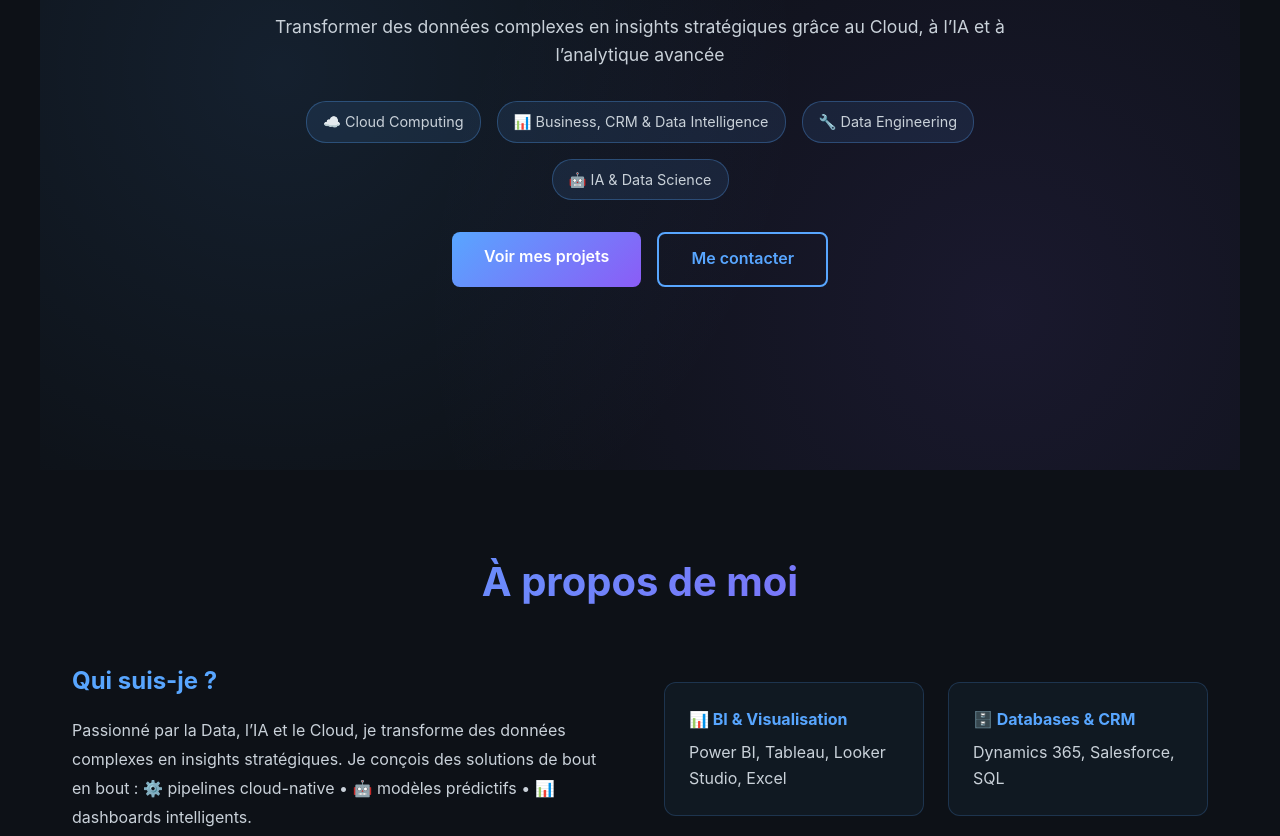
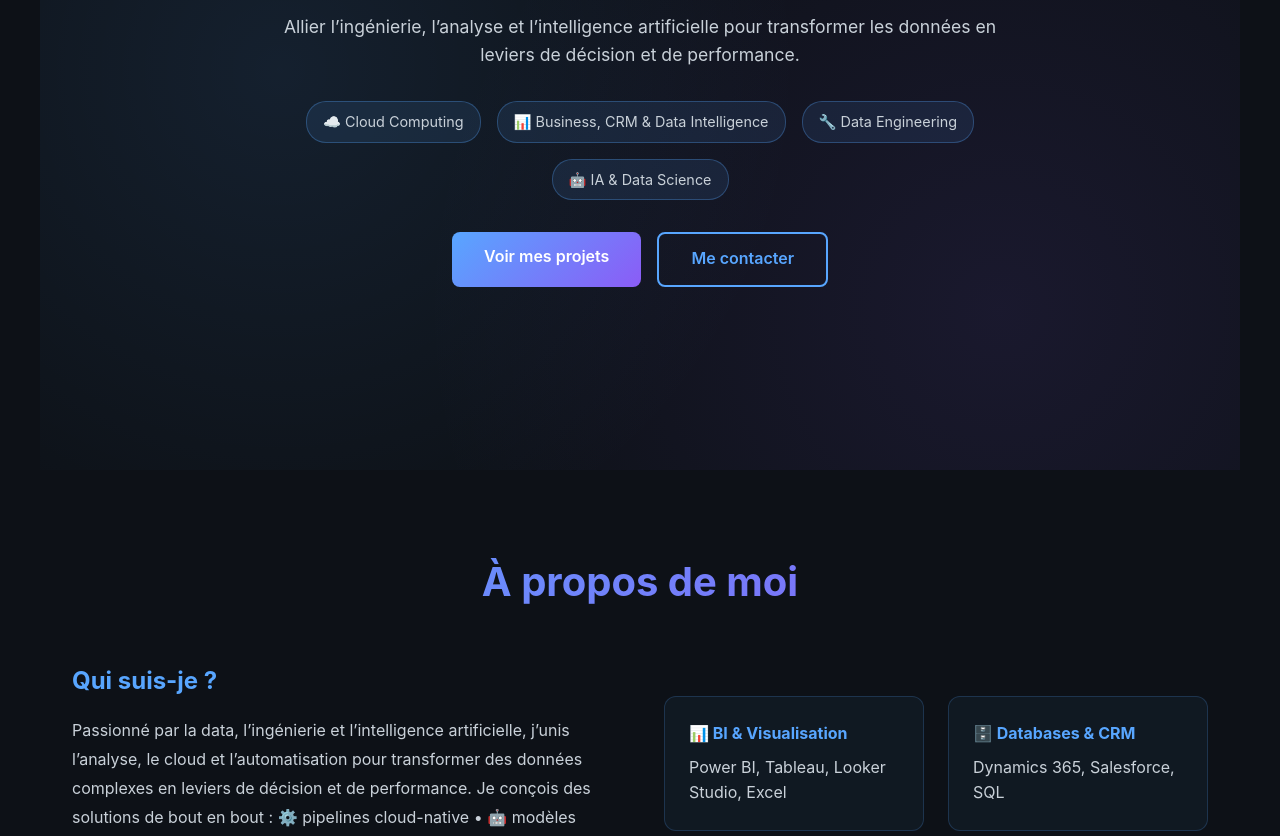
Before and after one commit to meneda11/meneda11, a plain HTML site: page index.html in a window 1280 px wide. Shown: the part 330-1166 px from the top of the page. Drawn offline with Linux system fonts and the light colour scheme.

Commit message:
Update index.html

```diff
--- a/index.html
+++ b/index.html
@@ -239,7 +239,7 @@
     <div class="hero-content">
       <h1>Cédric Stéphane Meneda</h1>
       <p class="subtitle">Data Analyst | Data Engineer</p>
-      <p>Transformer des données complexes en insights stratégiques grâce au Cloud, à l’IA et à l’analytique avancée</p>
+      <p>Allier l’ingénierie, l’analyse et l’intelligence artificielle pour transformer les données en leviers de décision et de performance.</p>
 
       <div class="hero-tags">
         <span class="tag">☁️ Cloud Computing</span>
@@ -261,7 +261,7 @@
     <div class="about-content">
       <div class="about-text">
         <h3>Qui suis-je ?</h3>
-        <p>Passionné par la Data, l’IA et le Cloud, je transforme des données complexes en insights stratégiques. Je conçois des solutions de bout en bout : ⚙️ pipelines cloud-native • 🤖 modèles prédictifs • 📊 dashboards intelligents.</p>
+        <p>Passionné par la data, l’ingénierie et l’intelligence artificielle, j’unis l’analyse, le cloud et l’automatisation pour transformer des données complexes en leviers de décision et de performance. Je conçois des solutions de bout en bout : ⚙️ pipelines cloud-native • 🤖 modèles prédictifs • 📊 dashboards intelligents.</p>
         <p>🎓 <strong>Master en Data Management</strong> - Expert en infrastructures Big Data</p>
         <p>🎓 <strong>Ingénieur IT</strong> - Réseaux & Télécommunications</p>
         <p>🏅 <strong><a href="https://www.credly.com/badges/c88b8fb5-4f8d-4799-ac23-631fd1c382e0/linked_in?t=rqe00j" target="_blank" style="color: var(--primary); text-decoration: none;">Microsoft Azure Certified</a></strong></p>
```
